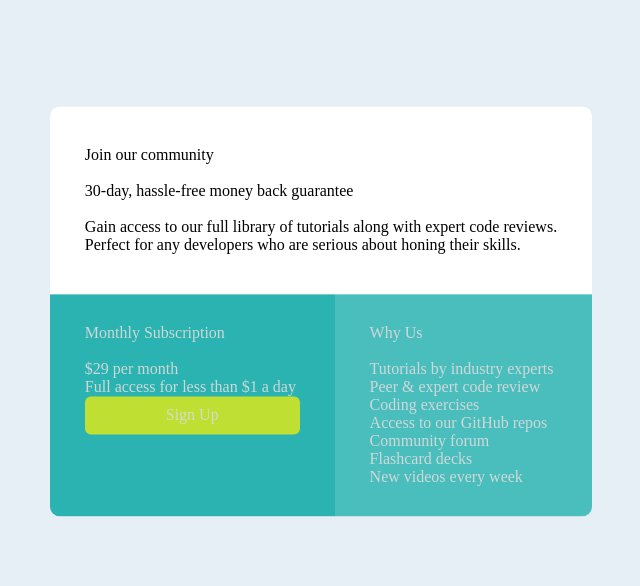
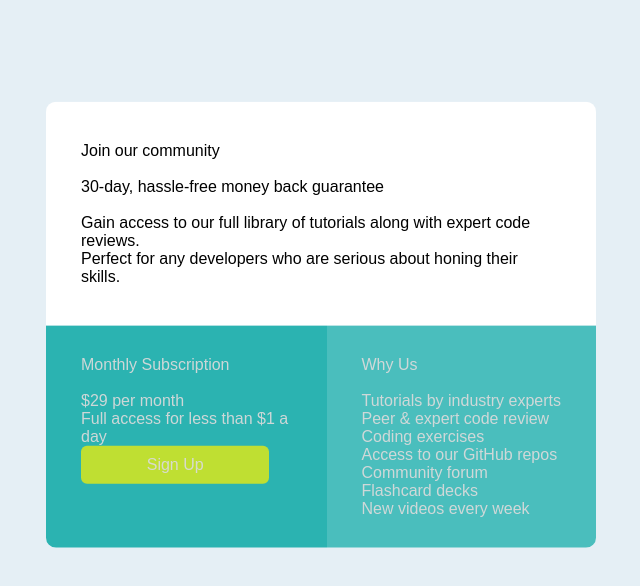
Before and after one commit to manuel040192/single-price-grid-component-master-challenge, a plain HTML site: page index.html in a window 1280 px wide. Shown: the whole page, without its empty margins (319-959 px from the left). Drawn offline with Linux system fonts and the light colour scheme.

Commit message:
Update styles.css

```diff
--- a/styles.css
+++ b/styles.css
@@ -83,3 +83,85 @@ body {
     text-align: center;
     border-radius: 6px;
 }
+.lower_half {
+    display: grid;
+    color: #dadadaec;
+    font-family: 'Karla', sans-serif;
+}
+
+.lower_half_left {
+    grid-column: 1;
+    background-color: #2bb3b1;
+    padding: 30px 35px;
+}
+
+.lower_half_right {
+    grid-column: 2;
+    background-color: #4abebd;
+    padding: 30px 35px;
+}
+
+.grid {
+    display: flex;
+    flex-direction: column;
+    justify-content: flex-end;
+    width: 550px;
+    max-height: 450px;
+    border-radius: 10px;
+    overflow: hidden;
+}
+
+body {
+    background-color: hsl(204, 43%, 93%);
+    display: grid;
+    place-items: center;
+    transform: translateY(21%);
+}
+
+.upper_half {
+    background-color: #ffffff;
+    padding: 40px 35px;
+    font-family: 'Karla', sans-serif;
+}
+
+.button {
+    background-color: #bfdf32;
+    padding: 10px;
+    width: 80%;
+    text-align: center;
+    border-radius: 6px;
+    cursor: pointer;
+}
+
+.community {
+    color: #2db3b6;
+    font-family: 'Karla', sans-serif;
+    font-size: 19px;
+}
+
+.refund {
+    color: #c7e247;
+    font-family: 'Karla', sans-serif;
+}
+
+.access {
+    color: #979aa9;
+    font-family: 'Karla', sans-serif;
+    line-height: 170%;
+    font-size: 13px;
+}
+
+.monthly_fee {
+    margin-bottom: 15px;
+}
+
+.full_access {
+    margin-bottom: 30px;
+    font-size: 13px;
+}
+
+.list {
+    font-size: 12px;
+    line-height: 140%;
+    color: #aeeeed;
+}
```
